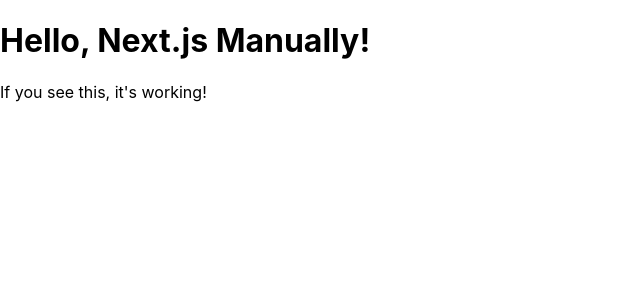
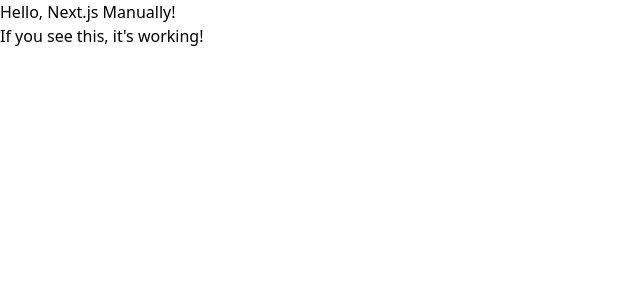
Before and after one commit to Cardow-Co/main-site, a Next.js app: page / in a window 1280 px wide. Shown: the top 300 px of the page, without its empty margins (0-640 px from the left). Built offline with nearby package versions, Linux system fonts and the light colour scheme.

Commit message:
feat: setup eslint, prettier, and tailwind prettier plugin

```diff
--- /dev/null
+++ b/eslint.config.mjs
@@ -0,0 +1,31 @@
+// eslint.config.mjs
+import globals from "globals";
+import eslintJs from "@eslint/js";
+import tseslint from "typescript-eslint";
+// No import for nextEslintConfig
+import eslintPluginPrettierRecommended from "eslint-plugin-prettier/recommended";
+
+export default [
+  {
+    ignores: ["node_modules/", ".next/", "out/", "build/", ".pnpm-store/"],
+  },
+  eslintJs.configs.recommended,
+  ...tseslint.configs.recommended,
+  // No nextEslintConfig in the array
+  eslintPluginPrettierRecommended,
+  {
+    files: ["**/*.{js,mjs,cjs,ts,jsx,tsx}"],
+    languageOptions: {
+      globals: {
+        ...globals.browser,
+        ...globals.node,
+        React: "readonly",
+      },
+    },
+    rules: {
+      "prettier/prettier": ["warn", { endOfLine: "auto" }],
+      "@typescript-eslint/no-unused-vars": "warn",
+      "@typescript-eslint/no-explicit-any": "warn",
+    },
+  },
+];
--- a/pnpm-workspace.yaml
+++ b/pnpm-workspace.yaml
@@ -1,2 +1,3 @@
 onlyBuiltDependencies:
+  - '@tailwindcss/oxide'
   - sharp
--- /dev/null
+++ b/postcss.config.mjs
@@ -0,0 +1,7 @@
+// postcss.config.mjs
+export default {
+  plugins: {
+    "@tailwindcss/postcss": {},
+    autoprefixer: {},
+  },
+};
--- a/src/app/globals.css
+++ b/src/app/globals.css
@@ -1,5 +1,8 @@
+@import "tailwindcss";
+
+/* You can add your own global styles or custom base styles below if needed */
+/* For example:
 body {
-    margin: 0;
-    font-family: -apple-system, BlinkMacSystemFont, "Segoe UI", Roboto,
-      Oxygen, Ubuntu, Cantarell, "Open Sans", "Helvetica Neue", sans-serif;
-  }
+  @apply bg-gray-100 text-gray-900;
+}
+*/
--- /dev/null
+++ b/tailwind.config.js
@@ -0,0 +1,12 @@
+/** @type {import('tailwindcss').Config} */
+module.exports = {
+  content: [
+    "./src/pages/**/*.{js,ts,jsx,tsx,mdx}",
+    "./src/components/**/*.{js,ts,jsx,tsx,mdx}",
+    "./src/app/**/*.{js,ts,jsx,tsx,mdx}",
+  ],
+  theme: {
+    extend: {},
+  },
+  plugins: [],
+};
```
Also changed, not shown: package.json (+20 -3 lines), .prettierrc.json (added), src/app/layout.tsx (line endings or trailing spaces), src/app/page.tsx (indentation only), tsconfig.json (line endings or trailing spaces), 2 other files (tests, documents, lock files or other folders).
